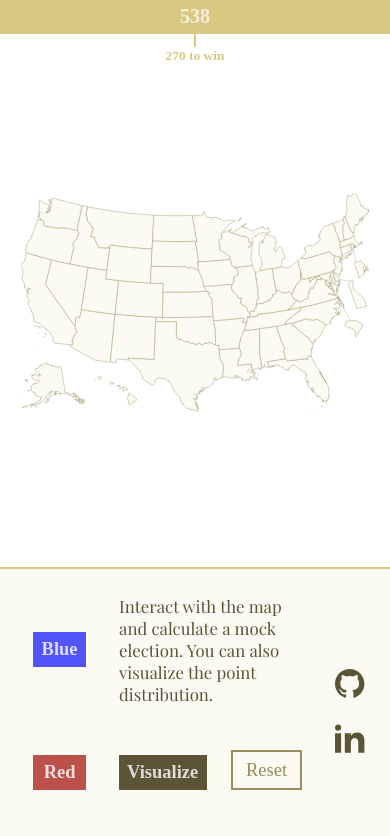
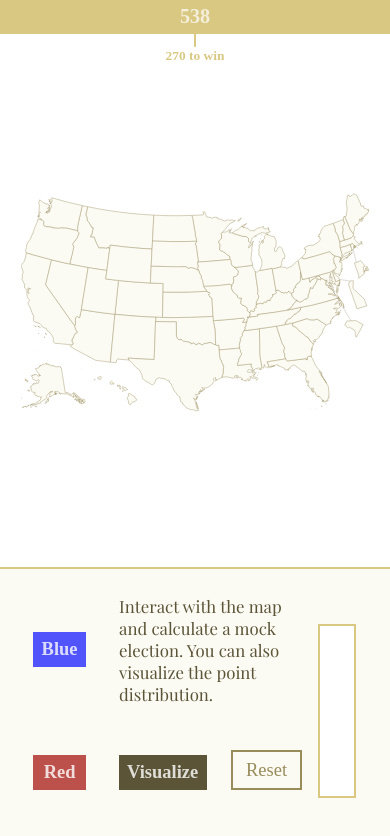
Before and after one commit to thnlsn/electoral-map, a React (Create React App) app: page / in a window 390 px wide. Shown: the top 836 px of the page. Built offline with nearby package versions, Linux system fonts and the light colour scheme; the HTML template or start-up script is replaced by a standard one; a web font is replaced by a local one.

Commit message:
responsiveness good down to about 600px width

```diff
--- a/src/css/style.css
+++ b/src/css/style.css
@@ -81,8 +81,14 @@ body {
     text-align: center; }
     .settings__btn--reset {
       font-weight: 200; }
+  @media only screen and (max-width: 62.5em) {
+    .settings__info {
+      text-align: center; } }
   .settings__text {
     font-size: 3rem; }
+    @media only screen and (max-width: 62.5em) {
+      .settings__text {
+        font-size: 2.4rem; } }
   .settings__paragraph {
     font-size: 2rem; }
   .settings__heading {
@@ -132,7 +138,7 @@ body {
       column-gap: 2rem;
       row-gap: 1.5rem;
       grid-template-rows: 1fr 1fr;
-      grid-template-columns: min-content 0.8fr 0.8fr 1fr min-content;
+      grid-template-columns: min-content 1fr 1fr 0.8fr;
       align-items: center; } }
   .settings__description {
     grid-column: 1 / -1; }
@@ -146,7 +152,16 @@ body {
     @media only screen and (max-width: 62.5em) {
       .settings__info {
         grid-column: 4 / 5;
-        grid-row: 1 / 3; } }
+        grid-row: 1 / 3;
+        display: flex;
+        flex-direction: column;
+        justify-content: center;
+        justify-self: center;
+        min-width: 100%;
+        min-height: 75%;
+        padding: 1rem;
+        background-color: #fff;
+        border: 2px solid #d9c882; } }
   .settings__footer {
     margin-top: auto;
     grid-column: 1 / -1; }
@@ -154,7 +169,8 @@ body {
       .settings__footer {
         grid-column: 5 / 6;
         grid-row: 1 / 3;
-        margin-top: 0; } }
+        margin-top: 0;
+        display: none; } }
 
 .map-container {
   height: 100%;
@@ -164,6 +180,9 @@ body {
   @media only screen and (max-width: 62.5em) {
     .map-container {
       grid-column: full-start / full-end; } }
+  @media only screen and (max-width: 37.5em) {
+    .map-container {
+      overflow-x: scroll; } }
 
 .socials {
   display: flex;
@@ -171,7 +190,8 @@ body {
   @media only screen and (max-width: 62.5em) {
     .socials {
       display: grid;
-      row-gap: 3rem; } }
+      row-gap: 3rem;
+      display: none; } }
 
 /* .map__state-small {
   position: absolute;
@@ -303,6 +323,11 @@ body {
       .settings hr {
         display: none; } }
 
+@media only screen and (max-width: 37.5em) {
+  .map {
+    height: 150%;
+    width: 150%; } }
+
 .map__state {
   stroke-linejoin: round;
   stroke-width: 0.971px;
--- a/src/sass/_components.scss
+++ b/src/sass/_components.scss
@@ -180,9 +180,6 @@
     }
   }
 
-  &__footer {
-  }
-
   hr {
     grid-column: 1 / -1;
     border: 1px solid $color-gold;
@@ -201,6 +198,10 @@
 
 .map {
   // transform: translateX(-5.5%);
+  @media only screen and (max-width: $bp-small) {
+    height: 150%;
+    width: 150%;
+  }
 
   &__state {
     stroke-linejoin: round;
--- a/src/sass/_typography.scss
+++ b/src/sass/_typography.scss
@@ -28,8 +28,17 @@
     }
   }
 
+  &__info {
+    @media only screen and (max-width: $bp-large) {
+      text-align: center;
+    }
+  }
+
   &__text {
     font-size: 3rem;
+    @media only screen and (max-width: $bp-large) {
+      font-size: 2.4rem;
+    }
   }
   &__paragraph {
     font-size: 2rem;
```
Also changed, not shown: src/sass/_layout.scss (+20 -1 lines).
